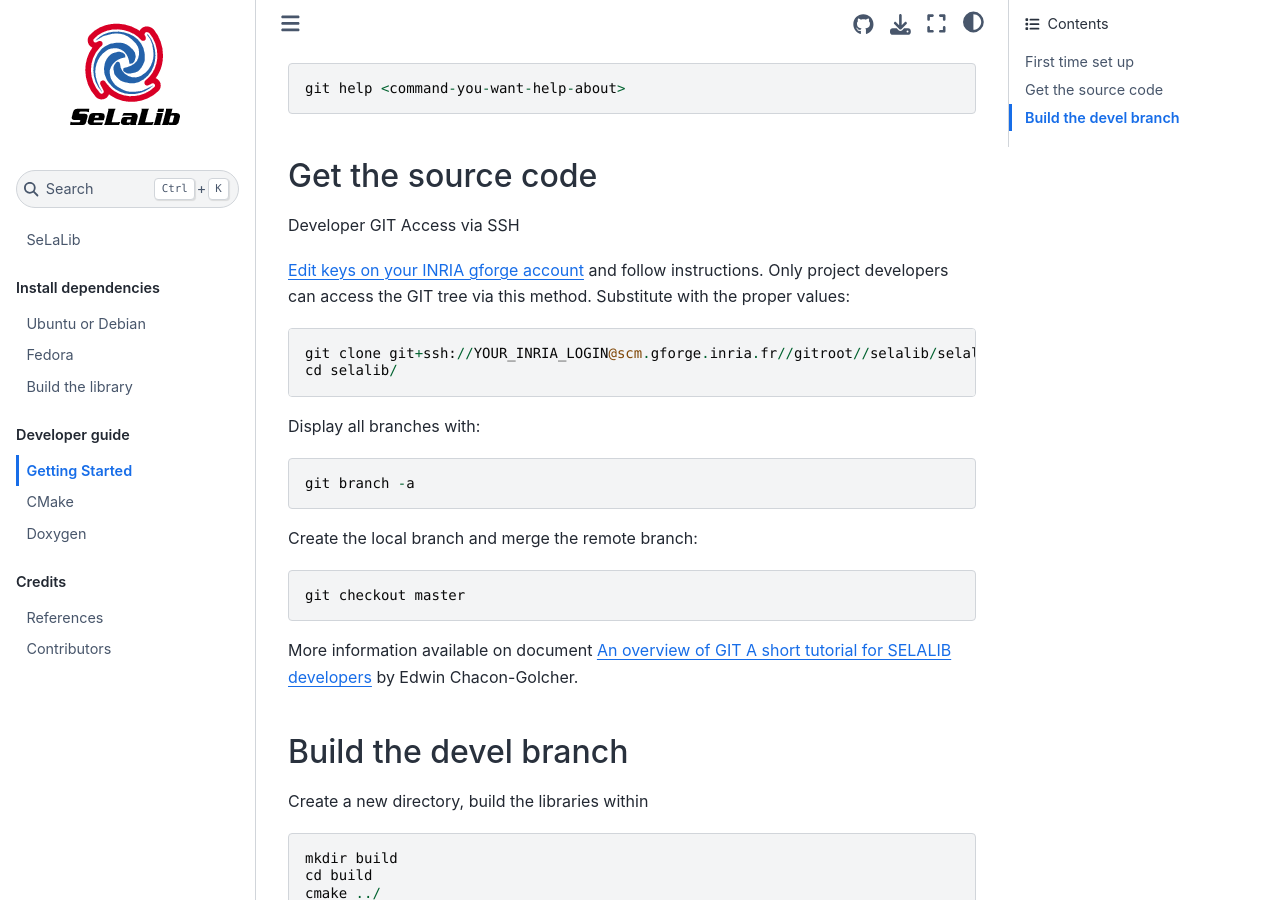
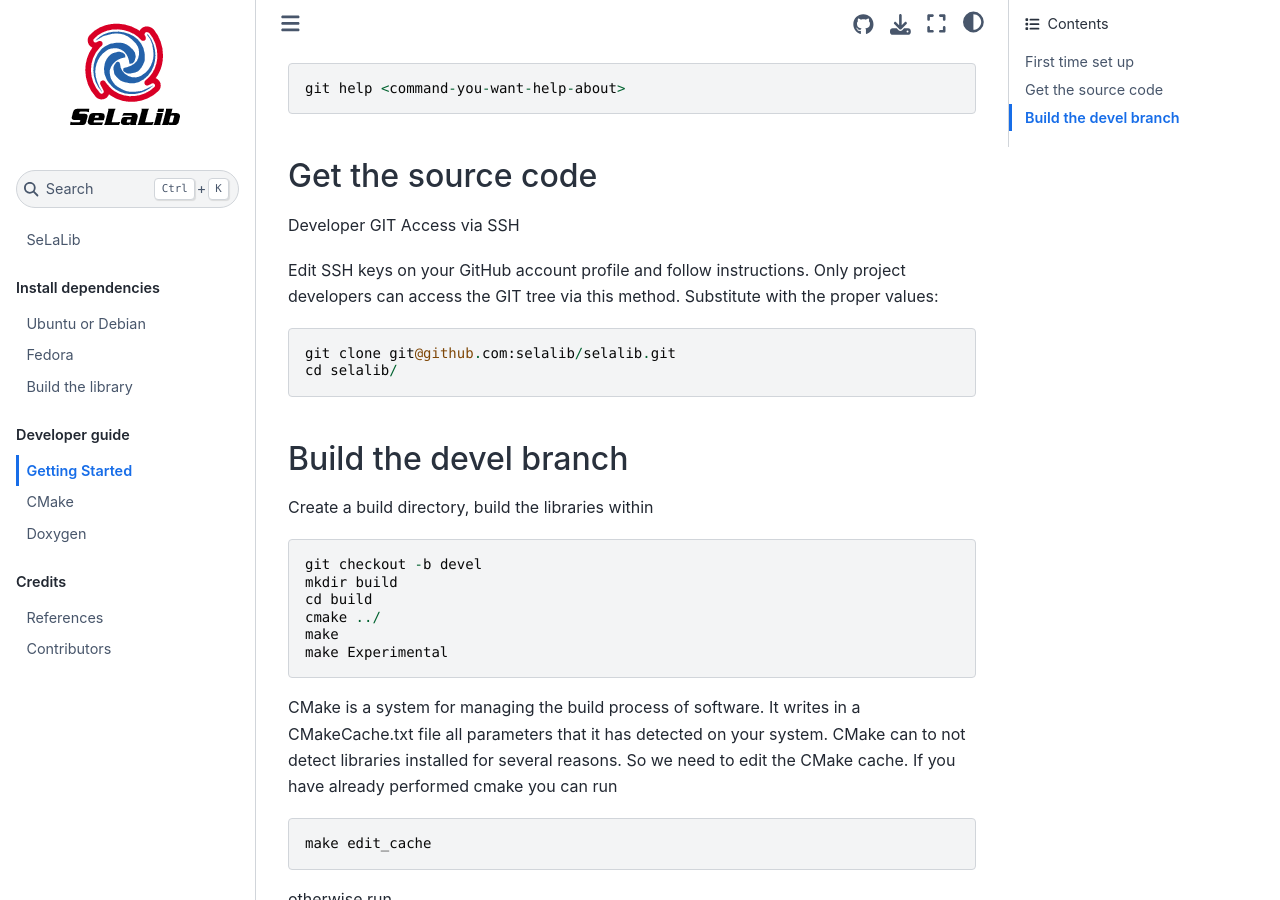
Before and after one commit to selalib/selalib.github.io, a Jupyter Book: the page built from getting_started.rst, in a window 1280 px wide and 900 px high, scrolled down 589 px. Built offline with Jupyter Book 1.0.4 settings and Sphinx 7.4.7 and the Sphinx Book theme 1.1.4, drawn with Linux system fonts in a browser that asks for light colours.

Commit message:
remove gforge url

```diff
--- a/_config.yml
+++ b/_config.yml
@@ -14,15 +14,13 @@
     targetname: selalib.tex
 
 repository:
-  url: https://github.com/selalib/selalib.github.io
+  url: https://github.com/selalib/selalib
   branch: main
 
 html:
   use_issues_button: true
   use_repository_button: true
 
-parse:
-  myst_extended_syntax: true
 
 sphinx:
     config:
--- a/getting_started.rst
+++ b/getting_started.rst
@@ -30,27 +30,18 @@
 -------------------
 Developer GIT Access via SSH
 
-`Edit keys on your INRIA gforge account <https://gforge.inria.fr/account/editsshkeys.php>`_ and follow instructions.
+Edit SSH keys on your GitHub account profile and follow instructions.
 Only project developers can access the GIT tree via this method. Substitute with the proper values::
 
- git clone git+ssh://YOUR_INRIA_LOGIN@scm.gforge.inria.fr//gitroot//selalib/selalib.git
+ git clone git@github.com:selalib/selalib.git
  cd selalib/
-
-Display all branches with::
-
- git branch -a
-
-Create the local branch and merge the remote branch::
-
- git checkout master
-
-More information available on document `An overview of GIT A short tutorial for SELALIB developers <https://gforge.inria.fr/docman/view.php/3042/7642/selalib_coding_guidelines.pdf>`_ by Edwin Chacon-Golcher.
 
 Build the devel branch
 ----------------------
 
-Create a new directory, build the libraries within ::
+Create a build directory, build the libraries within ::
 
+ git checkout -b devel
  mkdir build
  cd build
  cmake ../
```
